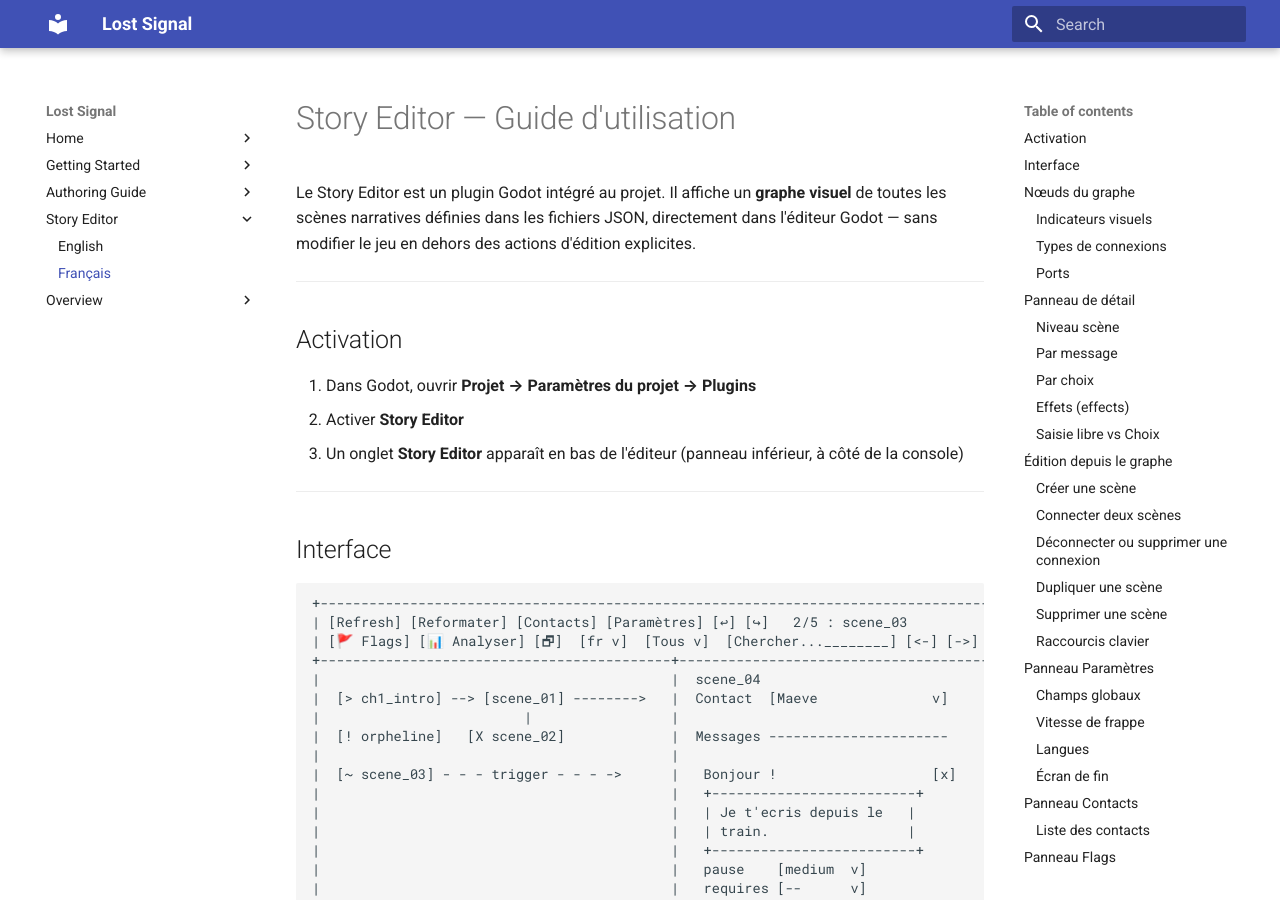
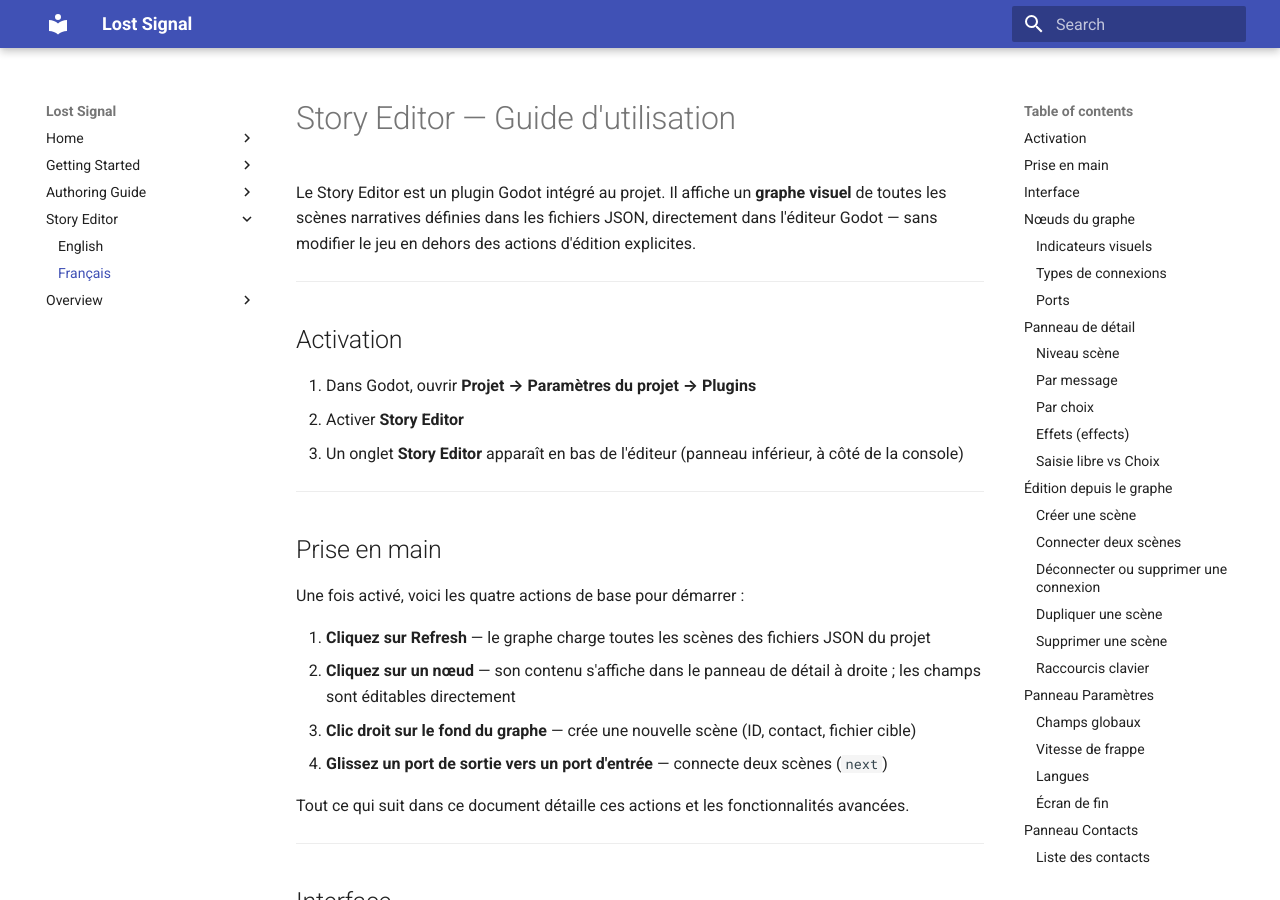
Before and after one commit to binblink/Lost-Signal, an MkDocs documentation site: the page built from docs/story_editor.md, in a window 1280 px wide and 900 px high. Built offline with MkDocs 1.6.1 and Material for MkDocs 9.7.7, drawn with Linux system fonts in a browser that asks for light colours; some of the changed text lies outside the part shown.

```diff
--- a/docs/story_editor.md
+++ b/docs/story_editor.md
@@ -9,6 +9,19 @@ Le Story Editor est un plugin Godot intégré au projet. Il affiche un **graphe
 1. Dans Godot, ouvrir **Projet → Paramètres du projet → Plugins**
 2. Activer **Story Editor**
 3. Un onglet **Story Editor** apparaît en bas de l'éditeur (panneau inférieur, à côté de la console)
+
+---
+
+## Prise en main
+
+Une fois activé, voici les quatre actions de base pour démarrer :
+
+1. **Cliquez sur Refresh** — le graphe charge toutes les scènes des fichiers JSON du projet
+2. **Cliquez sur un nœud** — son contenu s'affiche dans le panneau de détail à droite ; les champs sont éditables directement
+3. **Clic droit sur le fond du graphe** — crée une nouvelle scène (ID, contact, fichier cible)
+4. **Glissez un port de sortie vers un port d'entrée** — connecte deux scènes (`next`)
+
+Tout ce qui suit dans ce document détaille ces actions et les fonctionnalités avancées.
 
 ---
 
@@ -394,9 +407,13 @@ Le plugin lit les fichiers de dialogue en appliquant la même logique de locale
 - Il préfère `acte1.fr.json` si la langue système est `fr`, sinon `acte1.json`
 - La langue lue correspond au réglage de la langue système de l'OS, pas au réglage dans le jeu
 
+**Prévisualiser une autre langue** : le dropdown de locale dans la toolbar (`[fr v]` dans l'ASCII ci-dessus) permet de forcer la locale du plugin indépendamment de la langue système. Sélectionner `en` charge `acte1.en.json` à la place de `acte1.json` — pratique pour vérifier la version anglaise depuis un OS configuré en français. Le choix est perdu au redémarrage de Godot.
+
 ---
 
-## Architecture (pour les développeurs)
+## Architecture
+
+> Cette section s'adresse aux développeurs qui souhaitent modifier ou étendre le plugin. Elle n'est pas nécessaire pour écrire du contenu narratif.
 
 Le plugin est dans `addons/story_editor/` et ne touche à aucun fichier existant du projet hors des actions d'édition explicites.
 
```
Also changed, not shown: docs/story_editor_en.md (+18 -1 lines), 3 other files.
